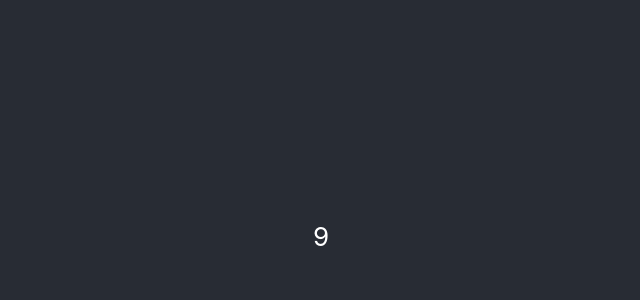
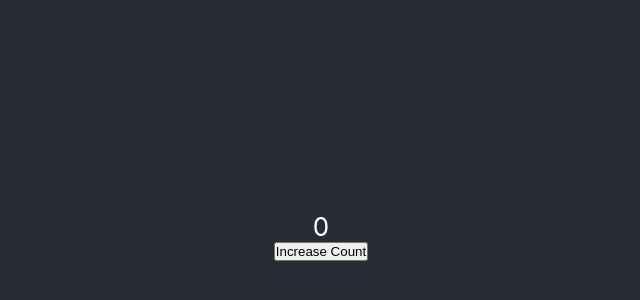
Before and after one commit to goodness728/intro-to-react, a React (Create React App) app: page / in a window 1280 px wide. Shown: the part 164-464 px from the top of the page, without its empty margins (319-959 px from the left). Built offline with nearby package versions, Linux system fonts and the light colour scheme.

Commit message:
Increase Count Button

```diff
--- a/src/App.jsx
+++ b/src/App.jsx
@@ -4,12 +4,14 @@ import './App.css';
 
 function App() {
   const [count, setCount] = useState(0);
-function getRandomNumber() {
-  return Math.floor(Math.random() * 10);
-}
+
+
   return (
     <div className="App">
-      <header className="App-header">{getRandomNumber()}</header>
+      <header className="App-header">{count}
+      <button>Increase Count</button>
+      </header>
+
     </div>
   );
 }
```
